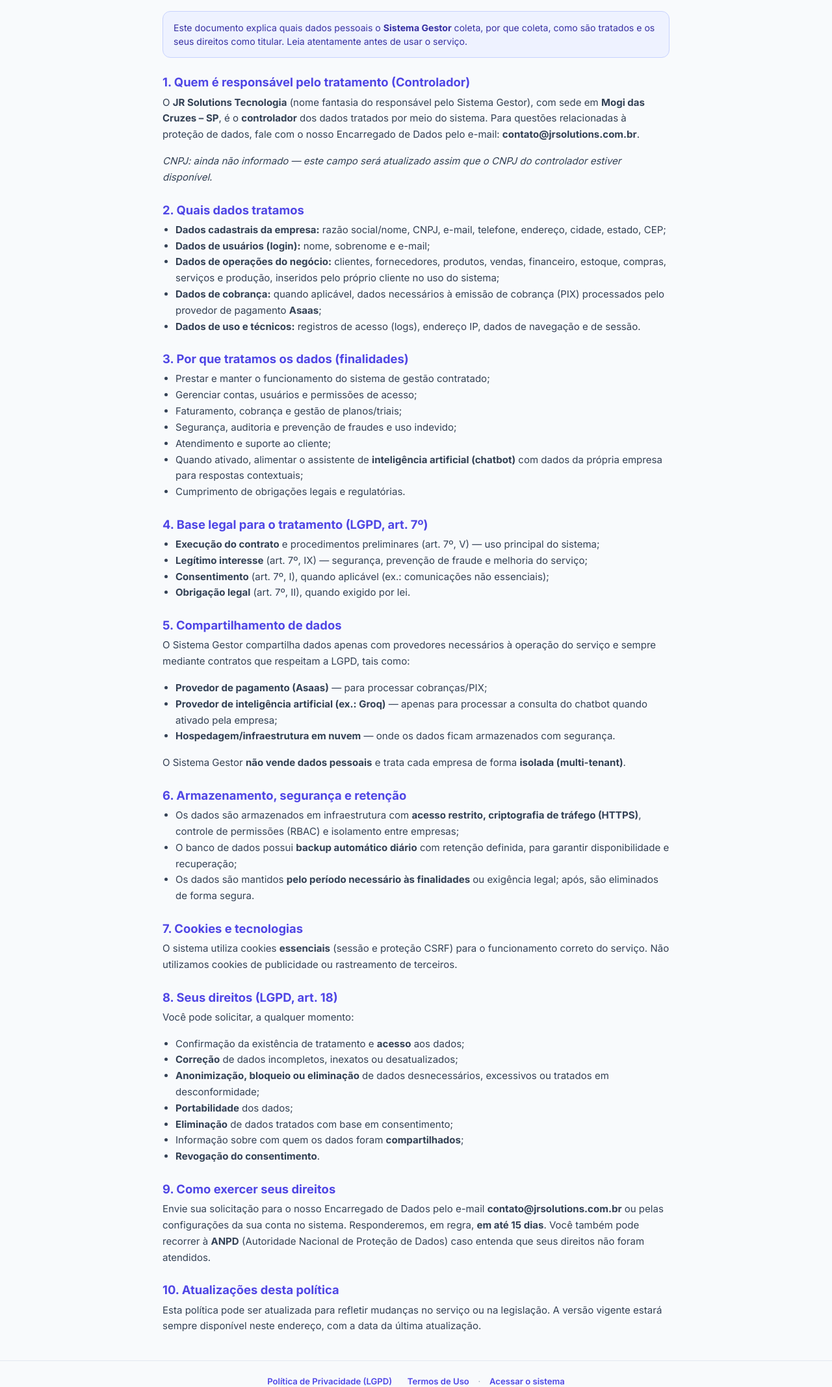
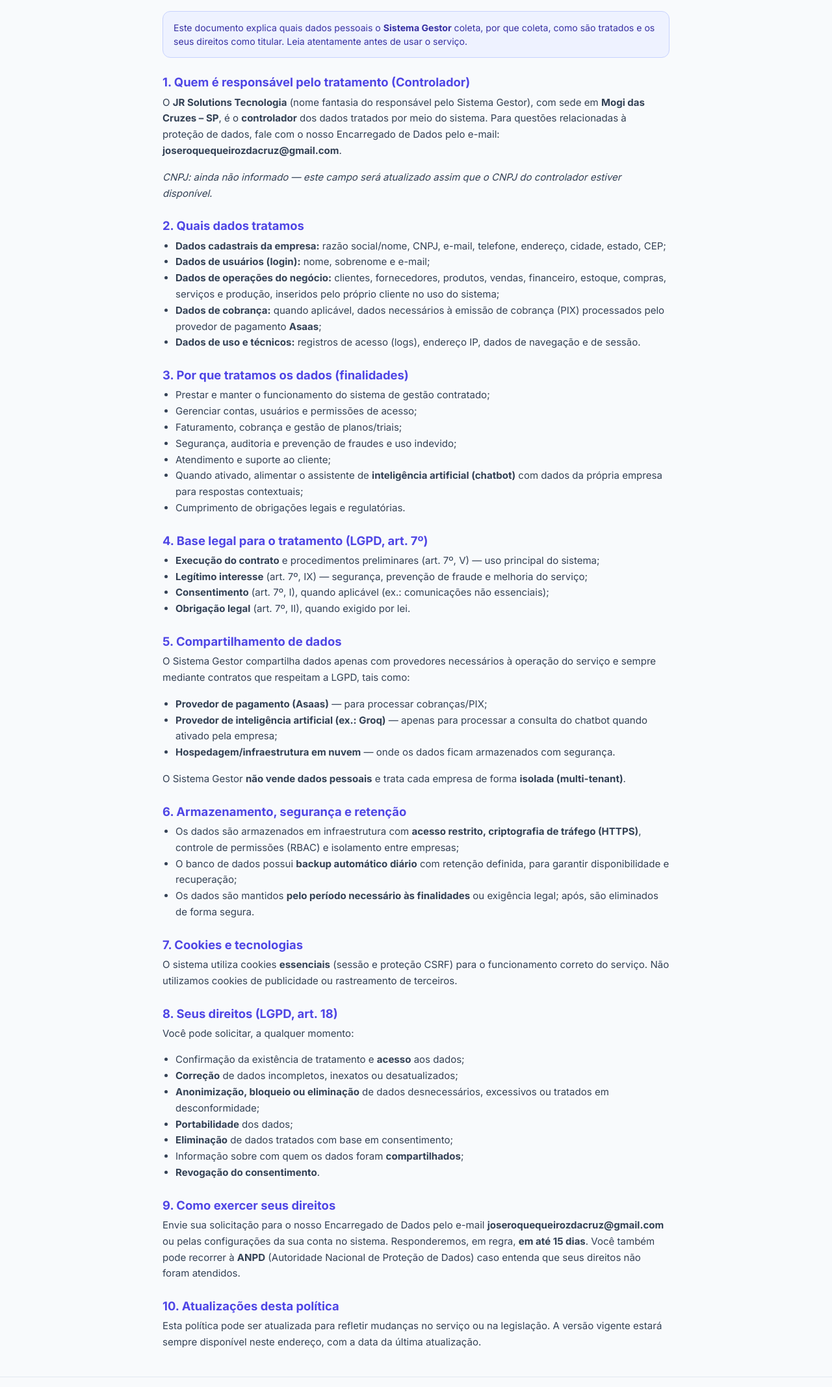
Before and after one commit to Roque1Queiroz/JRSOLUTIONS, a Django app: page /privacidade/ in a window 1280 px wide. Shown: the part 212-2347 px from the top of the page at 65% size. Run offline with Django 5.2, Linux system fonts and the light colour scheme; parts of the project's set-up code (start-up, migrations or seed data) failed here and were passed over.

Commit message:
LGPD: e-mail de contato/DPO -> joseroquequeirozdacruz@gmail.com

```diff
--- a/templates/meigestao_app/core/privacidade.html
+++ b/templates/meigestao_app/core/privacidade.html
@@ -14,7 +14,7 @@
   O <strong>JR Solutions Tecnologia</strong> (nome fantasia do responsável pelo Sistema Gestor), com sede em
   <strong>Mogi das Cruzes – SP</strong>, é o <strong>controlador</strong> dos dados tratados por meio do sistema.
   Para questões relacionadas à proteção de dados, fale com o nosso Encarregado de Dados
-  pelo e-mail: <strong>contato@jrsolutions.com.br</strong>.
+  pelo e-mail: <strong>joseroquequeirozdacruz@gmail.com</strong>.
 </p>
 <p><em>CNPJ: ainda não informado — este campo será atualizado assim que o CNPJ do controlador estiver disponível.</em></p>
 
@@ -86,7 +86,7 @@
 <h2>9. Como exercer seus direitos</h2>
 <p>
   Envie sua solicitação para o nosso Encarregado de Dados pelo e-mail
-  <strong>contato@jrsolutions.com.br</strong> ou pelas configurações da sua conta no sistema. Responderemos,
+  <strong>joseroquequeirozdacruz@gmail.com</strong> ou pelas configurações da sua conta no sistema. Responderemos,
   em regra, <strong>em até 15 dias</strong>. Você também pode recorrer à <strong>ANPD</strong> (Autoridade Nacional de
   Proteção de Dados) caso entenda que seus direitos não foram atendidos.
 </p>
```
